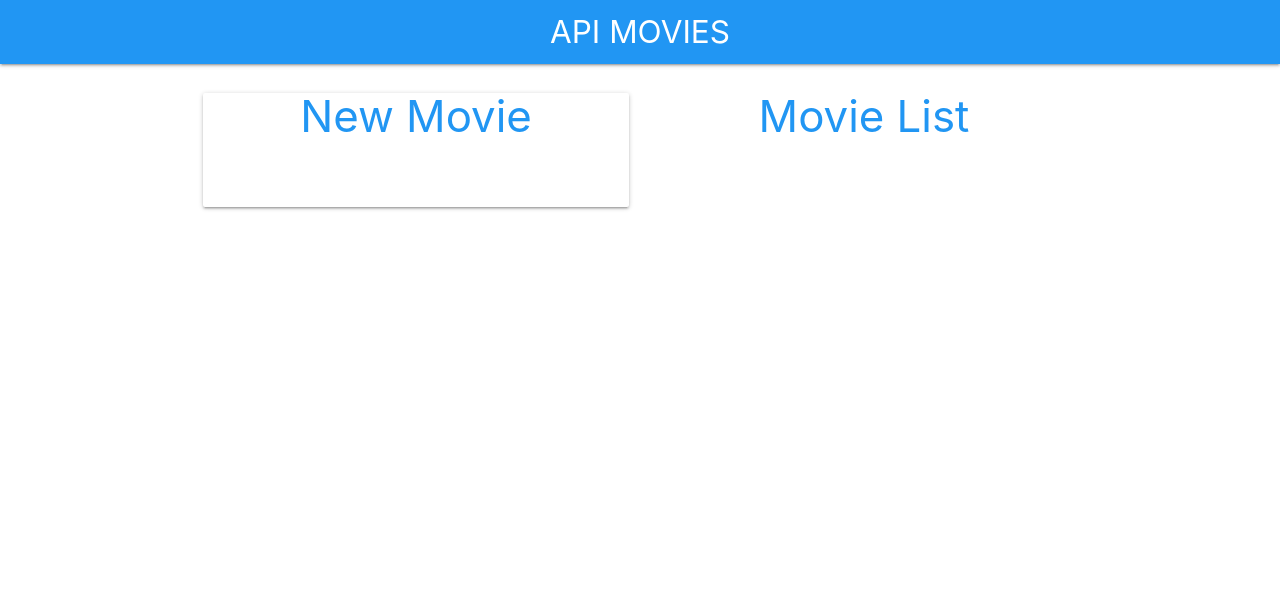
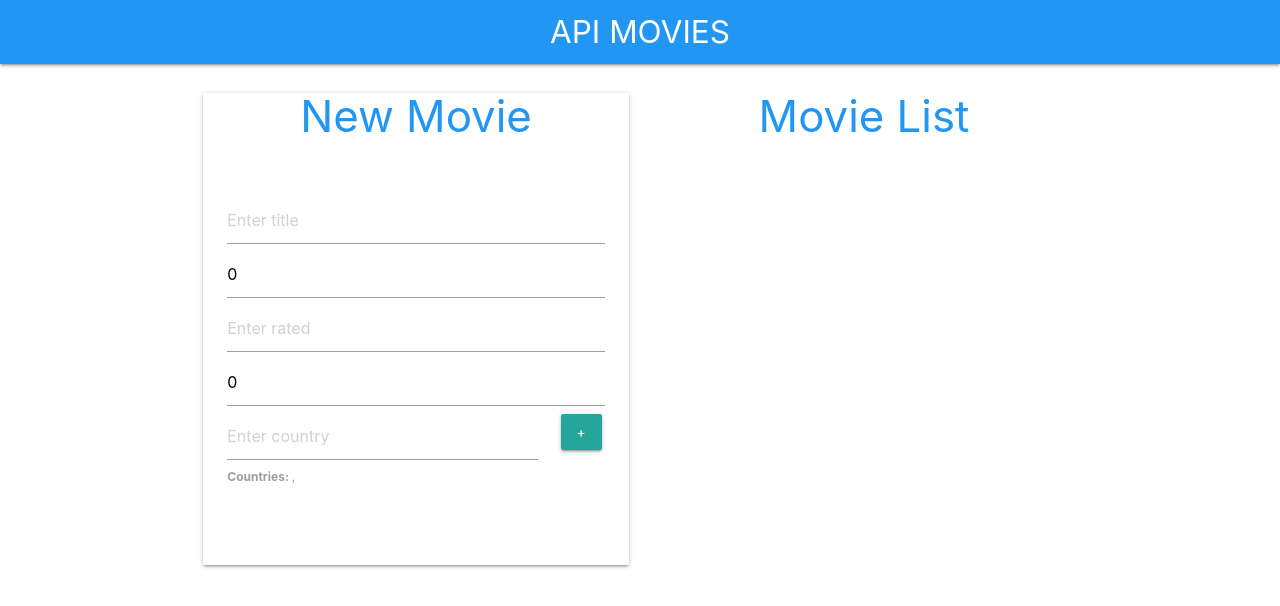
Before and after one commit to marcosdam/API-MEAN, an Angular app in the folder frontend/: page / in a window 1280 px wide. Shown: the top 606 px of the page. Built offline with nearby package versions, Linux system fonts and the light colour scheme.

Commit message:
Añadido CRUD en movie.service.ts & formulario en movies.component.html (Añadir peli funciona)

```diff
--- a/frontend/src/app/app.module.ts
+++ b/frontend/src/app/app.module.ts
@@ -5,6 +5,7 @@ import { AppRoutingModule } from './app-routing.module';
 import { AppComponent } from './app.component';
 import { MoviesComponent } from './components/movies/movies.component';
 import {FormsModule} from "@angular/forms";
+import {HttpClientModule} from "@angular/common/http";
 
 @NgModule({
   declarations: [
@@ -14,7 +15,8 @@ import {FormsModule} from "@angular/forms";
     imports: [
         BrowserModule,
         AppRoutingModule,
-        FormsModule
+        FormsModule,
+        HttpClientModule
     ],
   providers: [],
   bootstrap: [AppComponent]
--- a/frontend/src/app/components/movies/movies.component.html
+++ b/frontend/src/app/components/movies/movies.component.html
@@ -6,7 +6,39 @@
           <h3 class="center blue-text">New Movie</h3>
         </div>
         <div class="card-content">
-          <form #movieForm="ngForm" (ngSubmit)="addMovie(movieForm)"></form>
+          <form #movieForm="ngForm" (ngSubmit)="addMovie(movieService.selectedMovie, movieForm)">
+            <div class="row">
+              <div class="input-field col s12">
+                <input type="text" name="title" #title="ngModel"
+                [(ngModel)]="movieService.selectedMovie.title"
+                placeholder="Enter title">
+                <input type="number" name="year" #year="ngModel"
+                       [(ngModel)]="movieService.selectedMovie.year"
+                       placeholder="Enter year">
+                <input type="text" name="rated" #rated="ngModel"
+                       [(ngModel)]="movieService.selectedMovie.rated"
+                       placeholder="Enter rated">
+                <input type="number" name="runtime" #runtime="ngModel"
+                       [(ngModel)]="movieService.selectedMovie.runtime"
+                       placeholder="Enter runtime">
+                <div class="row">
+                  <div class="col s10">
+                    <label>
+                      <input type="text" name="country" #country="ngModel"
+                             [(ngModel)]="myCountry" placeholder="Enter country"/>
+                      <p><b>Countries: </b>
+                        <span *ngFor="let c of movieService.selectedMovie.countries">
+                        {{ c }}, </span> </p>
+                    </label>
+                  </div>
+                  <!-- Botón para añadir peli a la lista-->
+                  <div class="col s2">
+                    <button class="btn" (click)="addCountry()">+</button>
+                  </div>
+                </div>
+              </div>
+            </div>
+          </form>
         </div>
       </div>
     </div>
--- a/frontend/src/app/components/movies/movies.component.ts
+++ b/frontend/src/app/components/movies/movies.component.ts
@@ -1,5 +1,7 @@
 import { Component, OnInit } from '@angular/core';
 import {NgForm} from "@angular/forms";
+import {MovieService} from "../../services/movie.service";
+import {Movie} from "../../models/movie";
 
 @Component({
   selector: 'app-movies',
@@ -8,13 +10,21 @@ import {NgForm} from "@angular/forms";
 })
 export class MoviesComponent implements OnInit {
 
-  constructor() { }
+  // Var myCountry
+  myCountry: string;
+
+  // Inyectar movieService en el constructor
+  constructor(private movieService: MovieService) { }
 
   ngOnInit() {
   }
 
-  // Func addMovie
-  addMovie(movieForm: NgForm) {
+  addMovie(selectedMovie: Movie, movieForm: NgForm) {
 
   }
+
+  addCountry(){
+    this.movieService.selectedMovie.countries.push(this.myCountry); // Añadir
+    this.myCountry = '';  // Reiniciar var
+  }
 }
```
